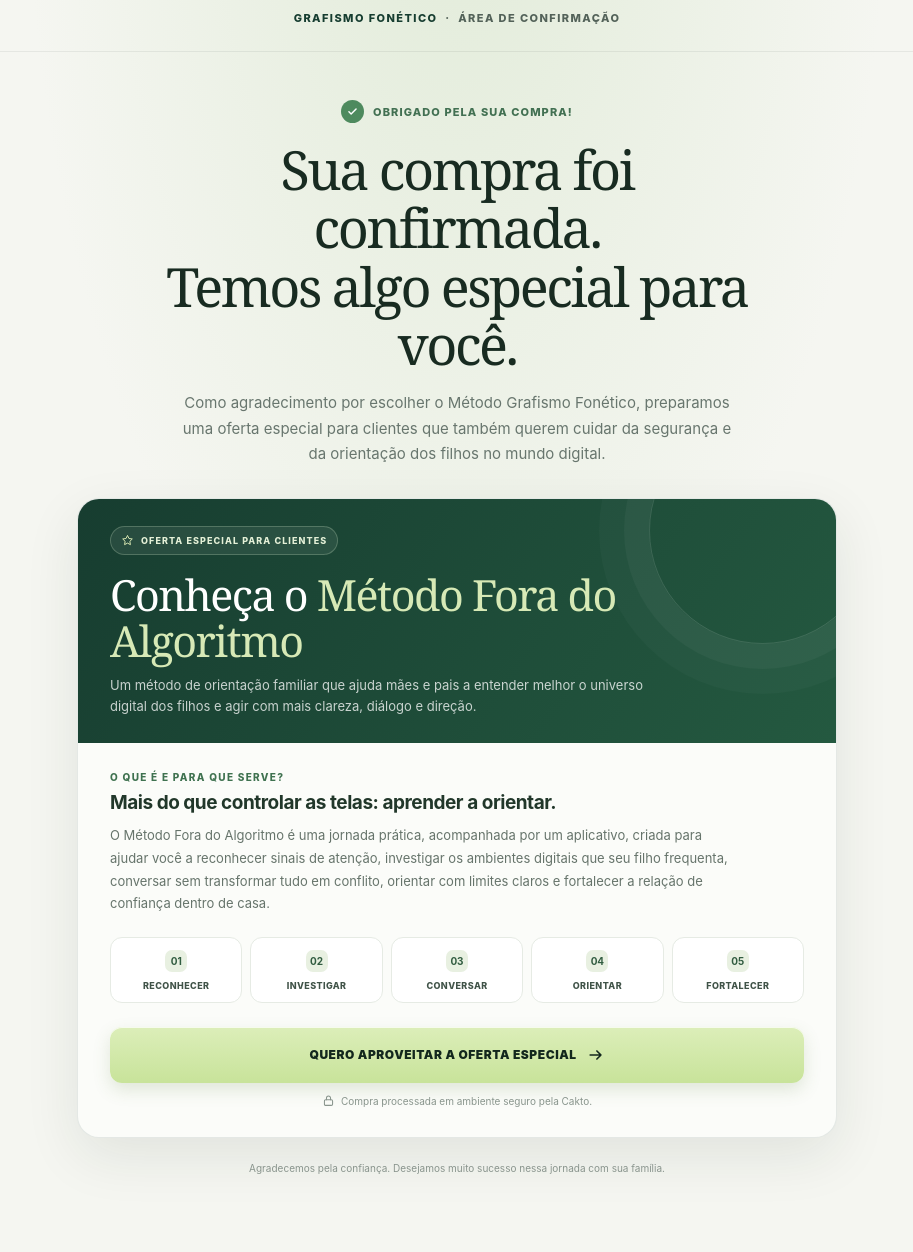
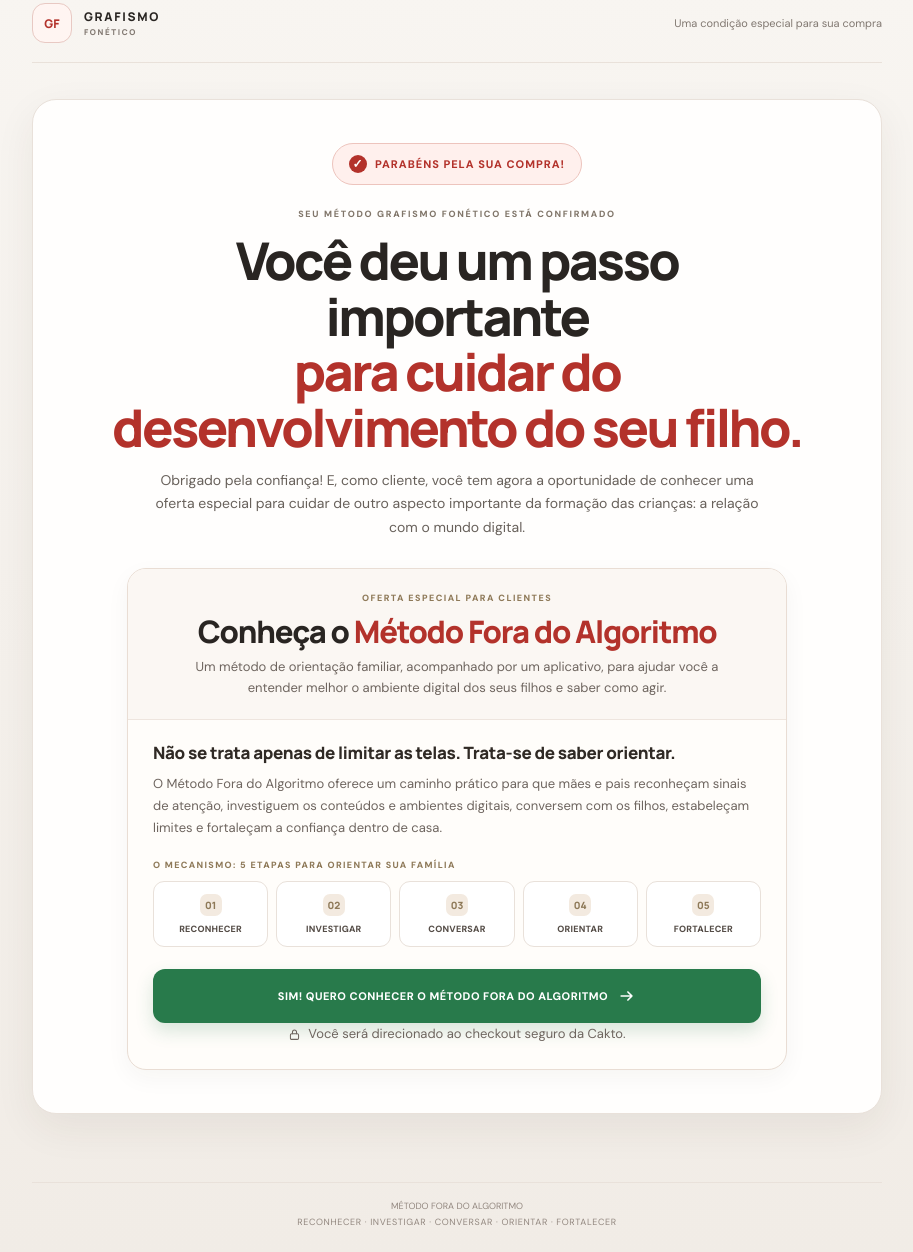
Before and after one commit to wylamis197-rgb/Pagina-de-Obrigado-Grafismo-, a plain HTML site: page index.html in a window 1280 px wide. Shown: the part 16-1268 px from the top of the page, without its empty margins (183-1096 px from the left). Before the commit the page ends 1246 px from the top, so only its background shows below. Drawn offline with Linux system fonts and the light colour scheme.

Commit message:
Align thank-you page with Fora do Algoritmo reference design

```diff
--- a/index.html
+++ b/index.html
@@ -3,301 +3,235 @@
 <head>
   <meta charset="utf-8">
   <meta name="viewport" content="width=device-width, initial-scale=1">
-  <meta name="theme-color" content="#f5f6f1">
-  <meta name="description" content="Obrigado pela compra! Conheça a oferta especial para clientes: Método Fora do Algoritmo.">
-  <title>Obrigado pela compra | Oferta especial</title>
+  <meta name="theme-color" content="#f8f5f1">
+  <meta name="description" content="Obrigado pela compra do Método Grafismo Fonético. Veja sua oferta especial para clientes: Método Fora do Algoritmo.">
+  <title>Parabéns pela compra — GRAFISMO FONÉTICO</title>
+  <link rel="preconnect" href="https://fonts.googleapis.com">
+  <link rel="preconnect" href="https://fonts.gstatic.com" crossorigin>
+  <link href="https://fonts.googleapis.com/css2?family=DM+Sans:wght@400;500;600;700;800&family=Manrope:wght@400;500;600;700;800&display=swap" rel="stylesheet">
   <style>
     :root {
-      --ink: #17251f;
-      --muted: #68766e;
-      --green: #163d30;
-      --green2: #245b43;
-      --mint: #dcebd4;
-      --paper: #fbfcf9;
-      --line: #e6ebe4;
-      --gold: #d4b66f;
+      --bg:#f8f5f1;
+      --panel:#fffefd;
+      --ink:#292522;
+      --muted:#68615b;
+      --soft:#817871;
+      --line:#e9e1da;
+      --red:#b3322b;
+      --green:#287a4b;
+      --green-dark:#20643d;
+      --gold:#8e7958;
     }
-    * { box-sizing: border-box; }
-    body {
-      margin: 0;
-      min-height: 100vh;
-      background:
-        radial-gradient(ellipse at 50% -15%, rgba(208,226,195,.55), transparent 48%),
-        #f5f6f1;
-      color: var(--ink);
-      font-family: Inter, ui-sans-serif, system-ui, -apple-system, BlinkMacSystemFont, "Segoe UI", sans-serif;
-      -webkit-font-smoothing: antialiased;
+    *{box-sizing:border-box}
+    html{scroll-behavior:smooth}
+    body{
+      margin:0;min-height:100vh;color:var(--ink);
+      background:linear-gradient(180deg,#f8f5f1 0%,#f1ece6 100%);
+      font-family:'DM Sans',sans-serif;-webkit-font-smoothing:antialiased;
     }
-    .top {
-      height: 68px;
-      display: flex;
-      align-items: center;
-      justify-content: center;
-      padding: 0 22px;
-      border-bottom: 1px solid rgba(23,37,31,.07);
-      color: #536259;
-      font-size: 11px;
-      font-weight: 800;
-      letter-spacing: .13em;
+    .shell{width:min(850px,calc(100% - 36px));margin:0 auto}
+    .topbar{
+      display:flex;align-items:center;justify-content:space-between;
+      gap:18px;padding:19px 0;border-bottom:1px solid var(--line)
     }
-    .top span { color: var(--green); }
-    main {
-      width: min(760px, calc(100% - 36px));
-      margin: 0 auto;
-      padding: 48px 0 54px;
+    .brand{
+      display:flex;align-items:center;gap:12px;color:var(--ink);
+      font:800 12px/1.15 Manrope,sans-serif;letter-spacing:.14em
     }
-    .thanks {
-      display: flex;
-      align-items: center;
-      justify-content: center;
-      gap: 9px;
-      margin: 0 auto 17px;
-      color: #427052;
-      font-size: 11px;
-      font-weight: 800;
-      letter-spacing: .1em;
-      text-align: center;
-      text-transform: uppercase;
+    .brand-symbol{
+      width:40px;height:40px;display:grid;place-items:center;
+      border:1px solid #e8c9c3;border-radius:13px;
+      color:var(--red);background:#fff5f2;
+      font:800 12px Manrope,sans-serif;letter-spacing:.02em
     }
-    .check {
-      display: grid;
-      place-items: center;
-      width: 23px;
-      height: 23px;
-      border-radius: 50%;
-      color: white;
-      background: #4e8a5e;
+    .brand small{
+      display:block;margin-top:4px;color:#817871;
+      font-size:8px;letter-spacing:.2em
     }
-    .check svg { width: 13px; height: 13px; }
-    h1 {
-      max-width: 650px;
-      margin: 0 auto;
-      color: #182b21;
-      font-family: Georgia, "Times New Roman", serif;
-      font-size: clamp(36px, 6vw, 54px);
-      font-weight: 500;
-      letter-spacing: -.045em;
-      line-height: 1.08;
-      text-align: center;
+    .top-note{color:#817871;font-size:11px}
+    .page{padding:36px 0 45px}
+    .panel{
+      padding:clamp(25px,5vw,43px);
+      border:1px solid var(--line);border-radius:24px;
+      background:var(--panel);
+      box-shadow:0 14px 42px rgba(54,39,31,.065)
     }
-    .intro {
-      max-width: 550px;
-      margin: 17px auto 31px;
-      color: var(--muted);
-      font-size: 15px;
-      line-height: 1.7;
-      text-align: center;
+    .center{text-align:center}
+    .status{
+      display:inline-flex;align-items:center;gap:8px;
+      padding:11px 16px;border:1px solid #edc4bd;border-radius:99px;
+      color:var(--red);background:#fff0ed;
+      font-size:11px;font-weight:900;letter-spacing:.09em
     }
-    .offer {
-      overflow: hidden;
-      border: 1px solid rgba(22,61,48,.1);
-      border-radius: 22px;
-      background: var(--paper);
-      box-shadow: 0 18px 55px rgba(27,49,36,.09);
+    .status .tick{
+      width:18px;height:18px;display:grid;place-items:center;
+      border-radius:50%;color:#fff;background:var(--red);
+      font-size:12px;line-height:1
     }
-    .offer-head {
-      position: relative;
-      padding: 27px 32px 25px;
-      color: white;
-      background: linear-gradient(125deg, #173d30 0%, #245940 100%);
+    .eyebrow{
+      display:block;margin-top:23px;color:#81766a;
+      font-size:9px;font-weight:800;letter-spacing:.19em;
+      text-transform:uppercase
     }
-    .offer-head::after {
-      content: "";
-      position: absolute;
-      top: -82px;
-      right: -40px;
-      width: 225px;
-      height: 225px;
-      border: 1px solid rgba(255,255,255,.13);
-      border-radius: 50%;
-      box-shadow: 0 0 0 25px rgba(255,255,255,.035), 0 0 0 50px rgba(255,255,255,.025);
-      pointer-events: none;
+    h1{
+      max-width:690px;margin:13px auto 13px;
+      color:var(--ink);font:800 clamp(34px,5vw,52px)/1.07 Manrope,sans-serif;
+      letter-spacing:-.05em
     }
-    .exclusive {
-      display: inline-flex;
-      align-items: center;
-      gap: 7px;
-      margin-bottom: 17px;
-      padding: 7px 10px;
-      border: 1px solid rgba(221,239,205,.23);
-      border-radius: 999px;
-      color: #e4f0d7;
-      background: rgba(255,255,255,.07);
-      font-size: 9px;
-      font-weight: 850;
-      letter-spacing: .12em;
-      text-transform: uppercase;
+    h1 em{color:var(--red);font-style:normal}
+    .page-lead{
+      max-width:620px;margin:0 auto;
+      color:var(--muted);font-size:14px;line-height:1.7
     }
-    .exclusive svg { width: 13px; height: 13px; color: #d9e9b3; }
-    .offer-head h2 {
-      position: relative;
-      z-index: 1;
-      max-width: 540px;
-      margin: 0 0 10px;
-      font-family: Georgia, "Times New Roman", serif;
-      font-size: clamp(30px, 5vw, 43px);
-      font-weight: 500;
-      letter-spacing: -.035em;
-      line-height: 1.08;
+    .offer{
+      max-width:660px;margin:28px auto 0;overflow:hidden;
+      border:1px solid #e9ddd4;border-radius:19px;
+      background:#fffdfa;box-shadow:0 8px 25px rgba(54,39,31,.045);
+      text-align:left
     }
-    .offer-head h2 em { color: #d7e9b6; font-style: normal; }
-    .offer-head p {
-      position: relative;
-      z-index: 1;
-      max-width: 570px;
-      margin: 0;
-      color: rgba(255,255,255,.76);
-      font-size: 13px;
-      line-height: 1.65;
+    .offer-head{
+      padding:23px 25px 20px;background:#fbf7f3;
+      border-bottom:1px solid #eee5de;text-align:center
     }
-    .offer-body { padding: 28px 32px 30px; }
-    .what {
-      margin: 0 0 7px;
-      color: #3f7250;
-      font-size: 10px;
-      font-weight: 850;
-      letter-spacing: .13em;
-      text-transform: uppercase;
+    .offer-tag{
+      color:var(--gold);font-size:9px;font-weight:900;
+      letter-spacing:.16em;text-transform:uppercase
     }
-    .offer-body h3 {
-      margin: 0 0 9px;
-      color: #21372a;
-      font-size: 19px;
-      font-weight: 750;
-      letter-spacing: -.025em;
-      line-height: 1.35;
+    .offer h2{
+      margin:10px 0 7px;color:var(--ink);
+      font:800 clamp(25px,4vw,31px)/1.13 Manrope,sans-serif;
+      letter-spacing:-.04em
     }
-    .description {
-      max-width: 630px;
-      margin: 0;
-      color: #66746b;
-      font-size: 13px;
-      line-height: 1.75;
+    .offer h2 em{color:var(--red);font-style:normal}
+    .offer-head p{
+      max-width:550px;margin:0 auto;color:#6e655f;
+      font-size:13px;line-height:1.65
     }
-    .steps {
-      display: grid;
-      grid-template-columns: repeat(5, 1fr);
-      gap: 8px;
-      margin: 22px 0 24px;
+    .offer-content{padding:22px 25px 24px}
+    .offer-content h3{
+      margin:0 0 8px;color:#302a25;
+      font:800 17px/1.35 Manrope,sans-serif;letter-spacing:-.02em
     }
-    .step {
-      min-width: 0;
-      padding: 12px 8px 11px;
-      border: 1px solid var(--line);
-      border-radius: 12px;
-      background: #fff;
-      text-align: center;
+    .offer-content>p{
+      margin:0;color:#6e655f;font-size:13px;line-height:1.7
     }
-    .step b {
-      display: grid;
-      place-items: center;
-      width: 22px;
-      height: 22px;
-      margin: 0 auto 8px;
-      border-radius: 7px;
-      color: #315c40;
-      background: #e8f0e1;
-      font-size: 10px;
+    .mechanism-title{
+      margin:20px 0 10px;color:#8e7958;
+      font-size:9px;font-weight:900;letter-spacing:.15em;
+      text-align:left;text-transform:uppercase
     }
-    .step span {
-      display: block;
-      color: #405348;
-      font-size: 9px;
-      font-weight: 850;
-      letter-spacing: .045em;
-      line-height: 1.25;
+    .steps{
+      display:grid;grid-template-columns:repeat(5,1fr);
+      gap:8px;margin:0 0 22px
     }
-    .cta {
-      display: flex;
-      align-items: center;
-      justify-content: center;
-      gap: 10px;
-      width: 100%;
-      min-height: 56px;
-      padding: 15px 20px;
-      border-radius: 12px;
-      color: #13271d;
-      background: linear-gradient(180deg, #dceeb9, #c8e39a);
-      box-shadow: 0 7px 17px rgba(89,126,61,.17), inset 0 1px 0 rgba(255,255,255,.75);
-      font-size: 12px;
-      font-weight: 900;
-      letter-spacing: .045em;
-      line-height: 1.35;
-      text-align: center;
-      text-decoration: none;
-      transition: transform .18s ease, box-shadow .18s ease;
+    .step{
+      min-width:0;padding:12px 6px 11px;
+      border:1px solid #e9e1da;border-radius:11px;
+      background:#fff;text-align:center
     }
-    .cta:hover { transform: translateY(-2px); box-shadow: 0 11px 22px rgba(89,126,61,.23); }
-    .cta:focus-visible { outline: 3px solid #66915a; outline-offset: 4px; }
-    .cta svg { flex: 0 0 18px; width: 18px; height: 18px; }
-    .secure {
-      display: flex;
-      align-items: center;
-      justify-content: center;
-      gap: 6px;
-      margin: 11px 0 0;
-      color: #89958d;
-      font-size: 10px;
-      text-align: center;
+    .step b{
+      display:grid;place-items:center;width:22px;height:22px;
+      margin:0 auto 8px;border-radius:7px;
+      color:#8e7958;background:#f3eae0;
+      font:800 10px Manrope,sans-serif
     }
-    .secure svg { width: 13px; height: 13px; }
-    .foot {
-      margin: 22px 0 0;
-      color: #89948d;
-      font-size: 10px;
-      line-height: 1.6;
-      text-align: center;
+    .step span{
+      display:block;color:#554d47;font-size:9px;
+      font-weight:900;letter-spacing:.025em;line-height:1.25
     }
-    @media (max-width: 560px) {
-      .top { height: 60px; font-size: 10px; }
-      main { padding: 35px 0 36px; }
-      .intro { margin: 14px auto 24px; font-size: 13px; }
-      .offer { border-radius: 18px; }
-      .offer-head { padding: 23px 21px 22px; }
-      .offer-head h2 { font-size: 34px; }
-      .offer-head p { font-size: 12px; }
-      .offer-body { padding: 23px 20px 22px; }
-      .offer-body h3 { font-size: 17px; }
-      .description { font-size: 12px; }
-      .steps { gap: 5px; margin: 18px 0 21px; }
-      .step { padding: 10px 3px 9px; border-radius: 9px; }
-      .step span { font-size: 8px; letter-spacing: 0; }
-      .step b { margin-bottom: 7px; }
-      .cta { min-height: 57px; padding-inline: 12px; font-size: 10px; }
+    .button{
+      display:flex;align-items:center;justify-content:center;gap:10px;
+      width:100%;min-height:54px;padding:15px 18px;
+      border-radius:12px;background:var(--green);color:#fff;
+      box-shadow:0 8px 18px rgba(40,122,75,.18);
+      font-size:11px;font-weight:900;letter-spacing:.045em;
+      line-height:1.4;text-align:center;text-decoration:none;
+      transition:background .18s ease,transform .18s ease,box-shadow .18s ease
     }
-    @media (prefers-reduced-motion: reduce) {
-      *, *::before, *::after { transition-duration: .01ms !important; }
+    .button:hover{
+      background:var(--green-dark);transform:translateY(-2px);
+      box-shadow:0 11px 23px rgba(40,122,75,.22)
+    }
+    .button:focus-visible{outline:3px solid #8ab89a;outline-offset:4px}
+    .button svg{flex:0 0 18px;width:18px;height:18px}
+    .secure{
+      display:flex;align-items:center;justify-content:center;gap:7px;
+      margin:12px 0 0;color:#92877f;font-size:10px;text-align:center
+    }
+    .secure svg{width:13px;height:13px}
+    .footer{
+      margin-top:23px;padding:16px 0 22px;
+      border-top:1px solid var(--line);color:#92877f;
+      font-size:9px;line-height:1.7;text-align:center
+    }
+    .footer span{letter-spacing:.07em}
+    @media(max-width:600px){
+      .shell{width:min(100% - 28px,500px)}
+      .topbar{padding:14px 0}
+      .brand{gap:9px;font-size:10px}
+      .brand-symbol{width:35px;height:35px;border-radius:11px}
+      .top-note{max-width:122px;font-size:9px;text-align:right}
+      .page{padding:24px 0 29px}
+      .panel{padding:23px 16px 19px;border-radius:19px}
+      .status{padding:9px 12px;font-size:9px;letter-spacing:.07em}
+      .eyebrow{margin-top:20px;font-size:8px}
+      h1{font-size:clamp(30px,8.5vw,39px);margin:11px auto}
+      .page-lead{font-size:12px;line-height:1.6}
+      .offer{margin-top:22px;border-radius:16px}
+      .offer-head{padding:19px 15px 17px}
+      .offer h2{font-size:25px}
+      .offer-head p{font-size:12px}
+      .offer-content{padding:18px 15px 17px}
+      .offer-content h3{font-size:15px}
+      .offer-content>p{font-size:12px;line-height:1.62}
+      .mechanism-title{margin:17px 0 9px;font-size:8px}
+      .steps{gap:5px;margin-bottom:18px}
+      .step{padding:10px 2px 9px;border-radius:8px}
+      .step b{width:19px;height:19px;margin-bottom:7px;font-size:9px}
+      .step span{font-size:7px;letter-spacing:0}
+      .button{min-height:54px;padding:13px 10px;font-size:10px}
+      .footer{margin-top:15px;padding:12px 0 16px}
+    }
+    @media(max-width:360px){
+      .steps{gap:4px}
+      .step span{font-size:6.5px}
+      .status{font-size:8px}
+    }
+    @media(prefers-reduced-motion:reduce){
+      *,*::before,*::after{transition-duration:.01ms!important}
     }
   </style>
 </head>
 <body>
-  <header class="top"><span>GRAFISMO FONÉTICO</span>&nbsp; · &nbsp;ÁREA DE CONFIRMAÇÃO</header>
-  <main>
-    <div class="thanks">
-      <span class="check" aria-hidden="true">
-        <svg viewBox="0 0 20 20" fill="none"><path d="m4.5 10.5 3.4 3.3 7.6-7.7" stroke="currentColor" stroke-width="2.2" stroke-linecap="round" stroke-linejoin="round"/></svg>
-      </span>
-      Obrigado pela sua compra!
+  <div class="shell">
+    <header class="topbar">
+      <div class="brand">
+        <span class="brand-symbol">GF</span>
+        <span>GRAFISMO<small>FONÉTICO</small></span>
       </div>
-    <h1>Sua compra foi confirmada.<br>Temos algo especial para você.</h1>
-    <p class="intro">Como agradecimento por escolher o Método Grafismo Fonético, preparamos uma oferta especial para clientes que também querem cuidar da segurança e da orientação dos filhos no mundo digital.</p>
+      <span class="top-note">Uma condição especial para sua compra</span>
+    </header>
 
-    <section class="offer" aria-labelledby="offer-title">
+    <main class="page">
+      <section class="panel center">
+        <div class="status"><span class="tick">✓</span> PARABÉNS PELA SUA COMPRA!</div>
+        <span class="eyebrow">Seu Método Grafismo Fonético está confirmado</span>
+        <h1>Você deu um passo importante<br><em>para cuidar do desenvolvimento do seu filho.</em></h1>
+        <p class="page-lead">Obrigado pela confiança! E, como cliente, você tem agora a oportunidade de conhecer uma oferta especial para cuidar de outro aspecto importante da formação das crianças: a relação com o mundo digital.</p>
+
+        <div class="offer">
           <div class="offer-head">
-        <div class="exclusive">
-          <svg viewBox="0 0 16 16" fill="none" aria-hidden="true"><path d="m8 1.8 1.8 3.7 4.1.6-3 2.9.7 4.1L8 11.2l-3.6 1.9.7-4.1-3-2.9 4.1-.6L8 1.8Z" stroke="currentColor" stroke-width="1.2" stroke-linejoin="round"/></svg>
-          Oferta especial para clientes
-        </div>
-        <h2 id="offer-title">Conheça o <em>Método Fora do Algoritmo</em></h2>
-        <p>Um método de orientação familiar que ajuda mães e pais a entender melhor o universo digital dos filhos e agir com mais clareza, diálogo e direção.</p>
+            <div class="offer-tag">Oferta especial para clientes</div>
+            <h2>Conheça o <em>Método Fora do Algoritmo</em></h2>
+            <p>Um método de orientação familiar, acompanhado por um aplicativo, para ajudar você a entender melhor o ambiente digital dos seus filhos e saber como agir.</p>
           </div>
 
-      <div class="offer-body">
-        <p class="what">O que é e para que serve?</p>
-        <h3>Mais do que controlar as telas: aprender a orientar.</h3>
-        <p class="description">O Método Fora do Algoritmo é uma jornada prática, acompanhada por um aplicativo, criada para ajudar você a reconhecer sinais de atenção, investigar os ambientes digitais que seu filho frequenta, conversar sem transformar tudo em conflito, orientar com limites claros e fortalecer a relação de confiança dentro de casa.</p>
+          <div class="offer-content">
+            <h3>Não se trata apenas de limitar as telas. Trata-se de saber orientar.</h3>
+            <p>O Método Fora do Algoritmo oferece um caminho prático para que mães e pais reconheçam sinais de atenção, investiguem os conteúdos e ambientes digitais, conversem com os filhos, estabeleçam limites e fortaleçam a confiança dentro de casa.</p>
 
-        <div class="steps" aria-label="Os cinco passos do método">
+            <div class="mechanism-title">O mecanismo: 5 etapas para orientar sua família</div>
+            <div class="steps">
               <div class="step"><b>01</b><span>RECONHECER</span></div>
               <div class="step"><b>02</b><span>INVESTIGAR</span></div>
               <div class="step"><b>03</b><span>CONVERSAR</span></div>
@@ -305,18 +239,23 @@
               <div class="step"><b>05</b><span>FORTALECER</span></div>
             </div>
 
-        <a class="cta" href="https://pay.cakto.com.br/5ghcqku_1292155">
-          QUERO APROVEITAR A OFERTA ESPECIAL
+            <a class="button" href="https://pay.cakto.com.br/5ghcqku_1292155">
+              SIM! QUERO CONHECER O MÉTODO FORA DO ALGORITMO
               <svg viewBox="0 0 20 20" fill="none" aria-hidden="true"><path d="M3.5 10h12m-4.5-4.5L15.5 10 11 14.5" stroke="currentColor" stroke-width="1.8" stroke-linecap="round" stroke-linejoin="round"/></svg>
             </a>
             <p class="secure">
               <svg viewBox="0 0 16 16" fill="none" aria-hidden="true"><rect x="3" y="7" width="10" height="7" rx="1.5" stroke="currentColor" stroke-width="1.3"/><path d="M5.5 7V5a2.5 2.5 0 0 1 5 0v2" stroke="currentColor" stroke-width="1.3" stroke-linecap="round"/></svg>
-          Compra processada em ambiente seguro pela Cakto.
+              Você será direcionado ao checkout seguro da Cakto.
             </p>
           </div>
+        </div>
       </section>
+    </main>
 
-    <p class="foot">Agradecemos pela confiança. Desejamos muito sucesso nessa jornada com sua família.</p>
-  </main>
+    <footer class="footer">
+      MÉTODO FORA DO ALGORITMO<br>
+      <span>RECONHECER · INVESTIGAR · CONVERSAR · ORIENTAR · FORTALECER</span>
+    </footer>
+  </div>
 </body>
 </html>
```
Lines whose indentation alone changed are shown as unchanged.
